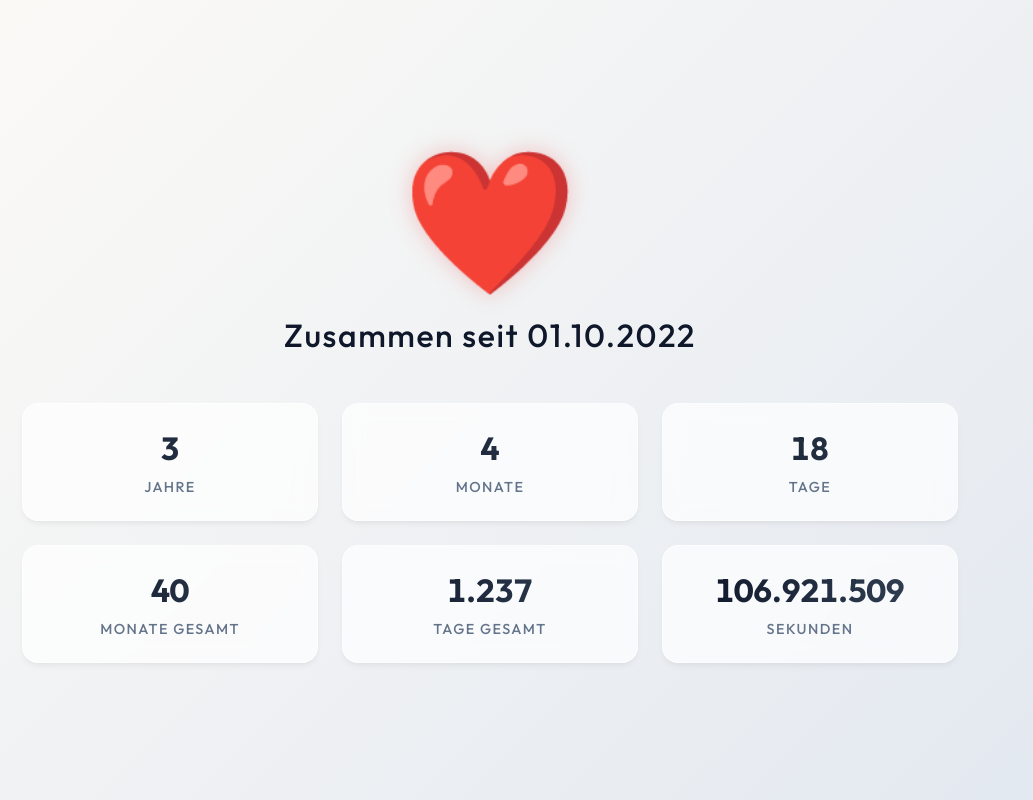
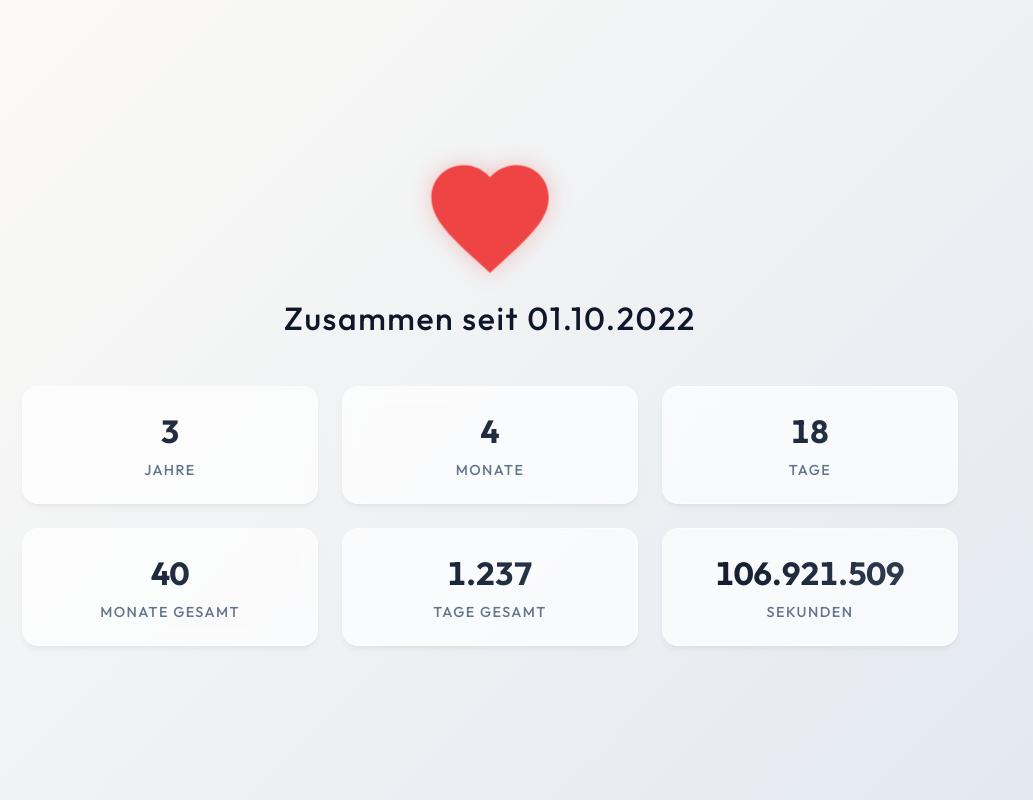
Before and after one commit to mathefuchs/jana, a plain HTML site: page index.html in a window 1280 px wide. Shown: the whole page, without its empty margins (150-1183 px from the left). Drawn offline with Linux system fonts and the light colour scheme.

Commit message:
Use heart svg shape

```diff
--- a/index.html
+++ b/index.html
@@ -44,11 +44,18 @@
         }
 
         .heart {
-            font-size: 8rem;
-            margin-bottom: 1rem;
+            width: 8rem;
+            height: 8rem;
+            margin: 0 auto 1rem;
             animation: pulse 2s infinite;
-            display: inline-block;
+            display: block;
             filter: drop-shadow(0 0 10px rgba(239, 68, 68, 0.3));
+        }
+
+        .heart svg {
+            width: 100%;
+            height: 100%;
+            fill: var(--accent-color);
         }
 
         h1 {
@@ -148,7 +155,8 @@
             }
 
             .heart {
-                font-size: 6rem;
+                width: 6rem;
+                height: 6rem;
             }
 
             h1 {
@@ -160,7 +168,12 @@
 
 <body>
     <div class="container">
-        <div class="heart">❤️</div>
+        <div class="heart">
+            <svg viewBox="0 0 24 24">
+                <path
+                    d="M12 21.35l-1.45-1.32C5.4 15.36 2 12.28 2 8.5 2 5.42 4.42 3 7.5 3c1.74 0 3.41.81 4.5 2.09C13.09 3.81 14.76 3 16.5 3 19.58 3 22 5.42 22 8.5c0 3.78-3.4 6.86-8.55 11.54L12 21.35z" />
+            </svg>
+        </div>
         <h1>Zusammen seit 01.10.2022</h1>
 
         <div class="counter-section">
```
